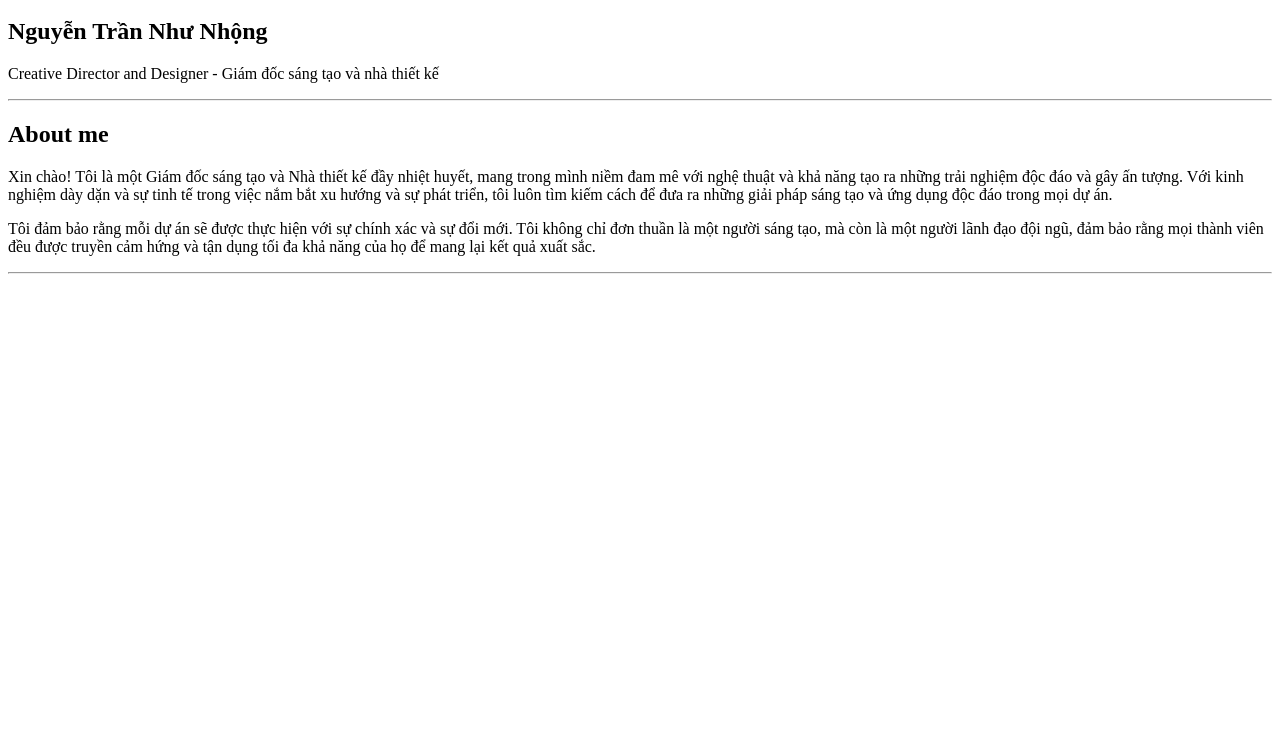
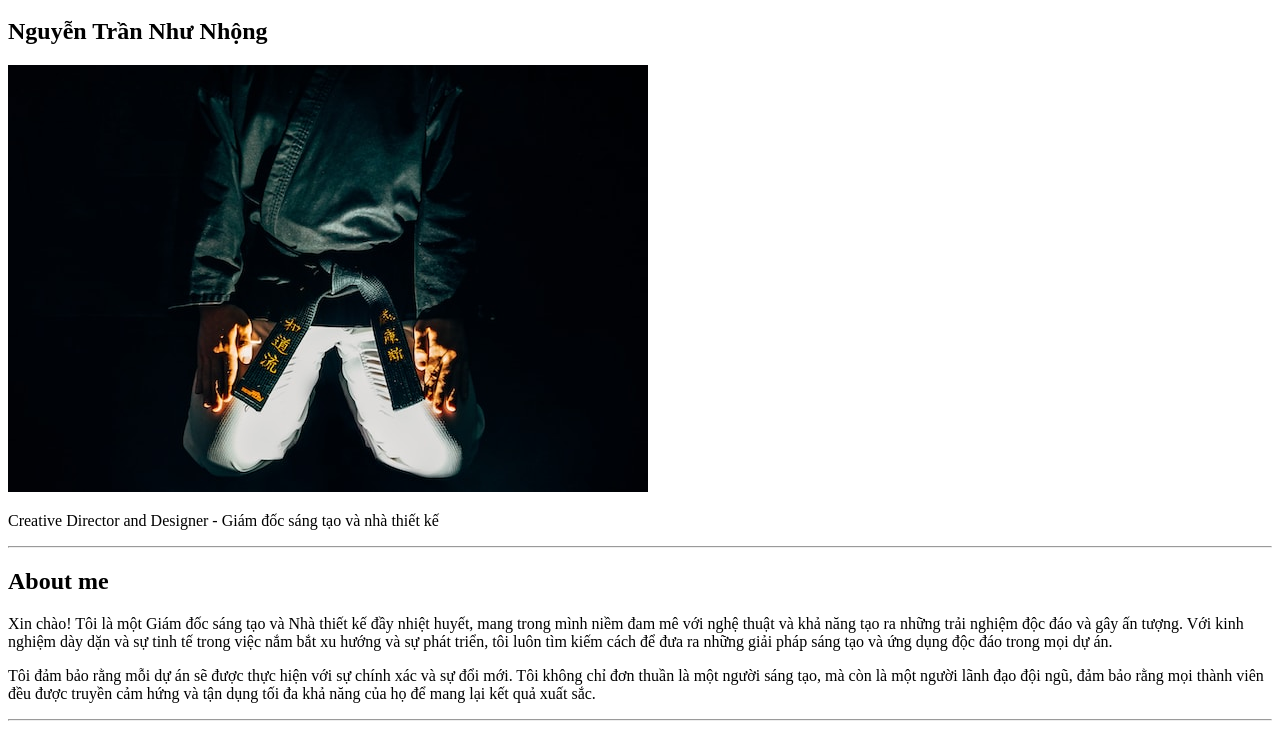
Before and after one commit to Ngocminhvt/Exercise-16, a plain HTML site: page index.html in a window 1280 px wide. Shown: the part 136-865 px from the top of the page. Before the commit the page ends 800 px from the top, so only its background shows below. Drawn offline with Linux system fonts and the light colour scheme.

Commit message:
Revised 3

```diff
--- a/index.html
+++ b/index.html
@@ -17,6 +17,7 @@
       </ul>
     </nav>
     <h2>Nguyễn Trần Như Nhộng</h2>
+    <a href="contact.html"><img src="tuhoc.cc.jpg" alt="tuhoc" /></a>
     <p>Creative Director and Designer - Giám đốc sáng tạo và nhà thiết kế</p>
     <hr />
     <h2>About me</h2>
```
Also changed, not shown: tuhoc.cc.jpg (added).
